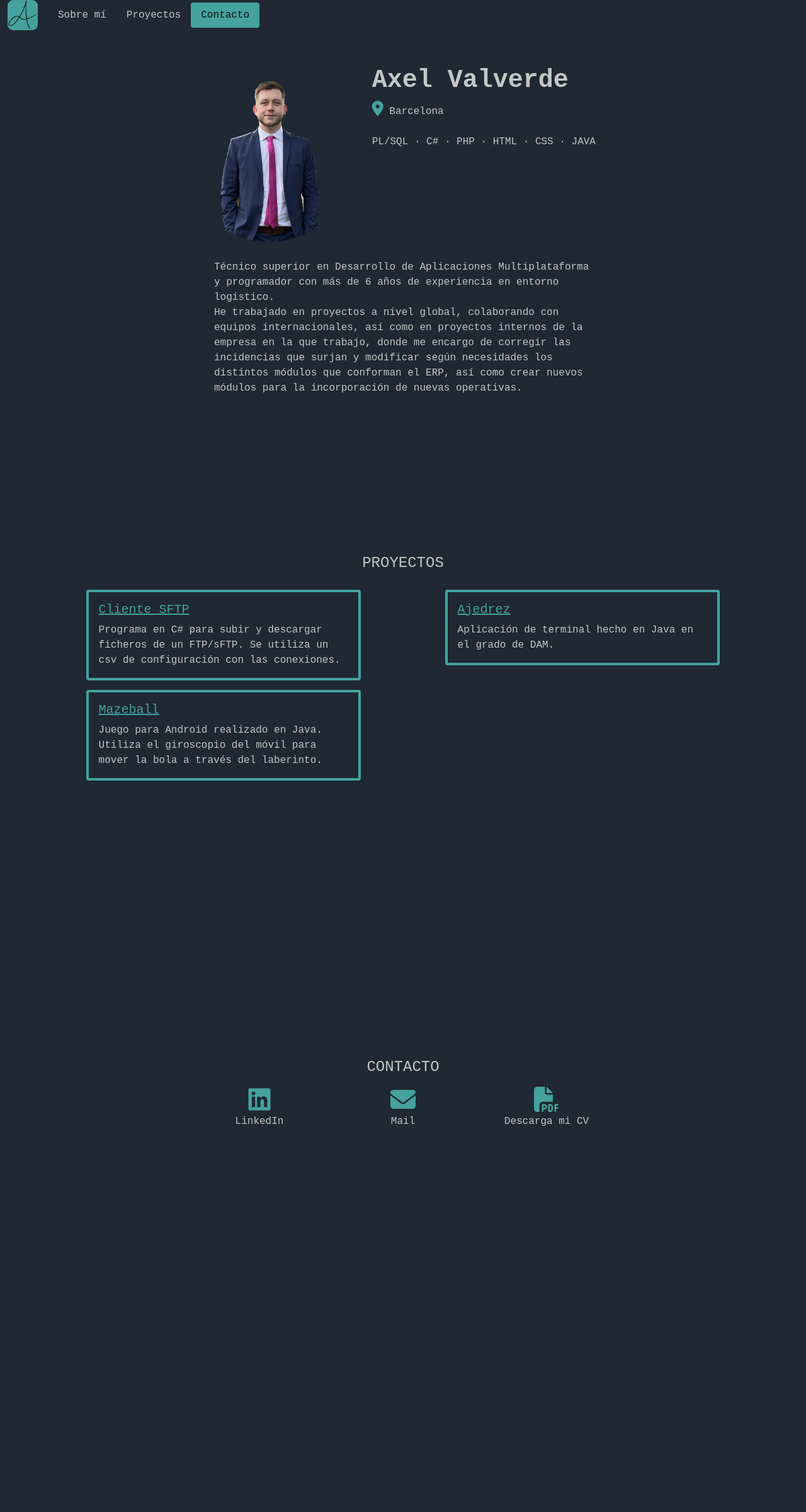
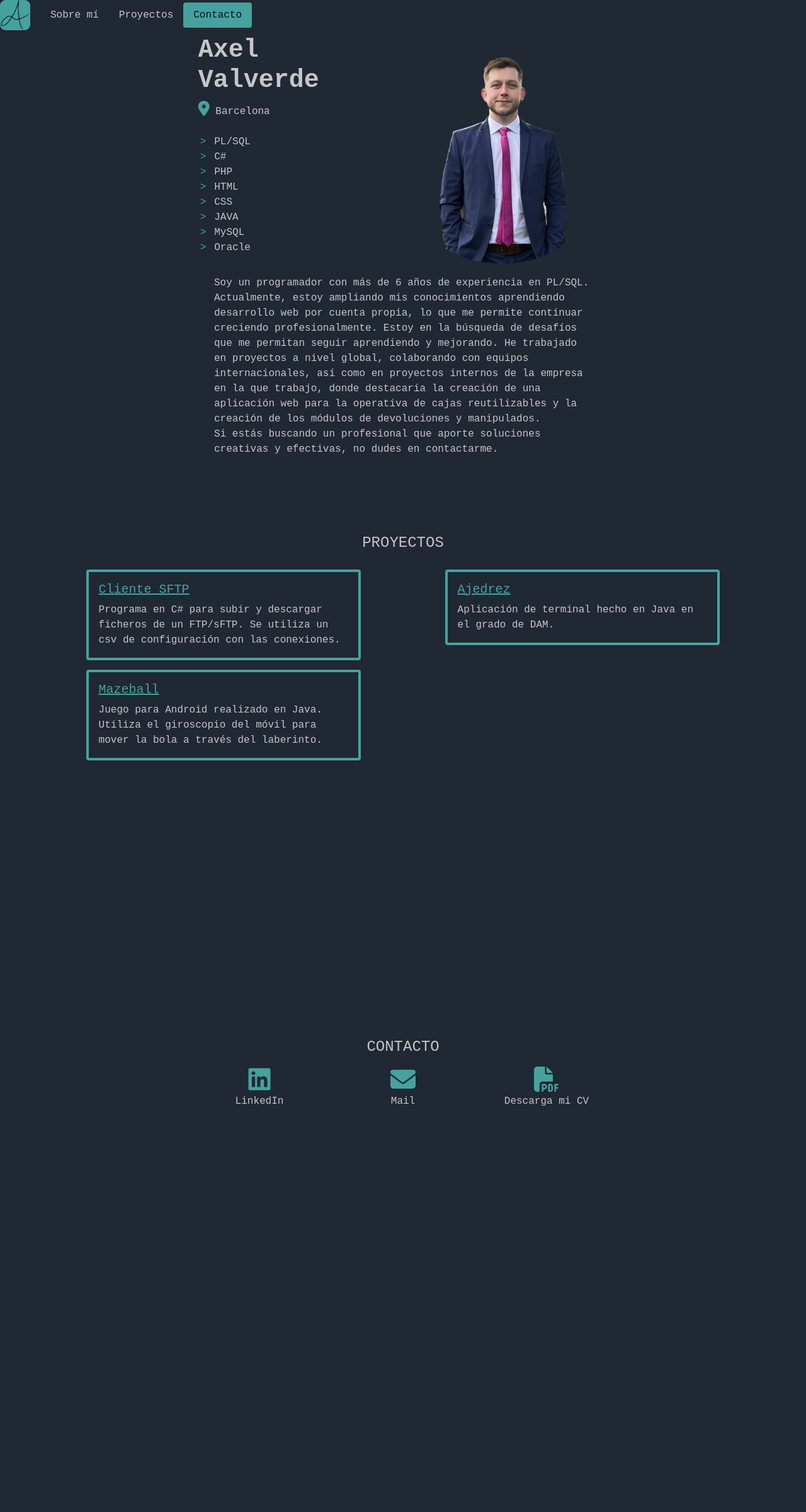
Before and after one commit to axelvs96/axelvs96.github.io, a PHP site: page / in a window 1280 px wide. Shown: the whole page at 63% size. Run offline with PHP 8.4, Linux system fonts and the light colour scheme; some libraries are stand-ins or nearby versions.

Commit message:
Arreglar diseño

```diff
--- a/index.html
+++ b/index.html
@@ -21,7 +21,7 @@
     <body class="p-0" data-bs-spy="scroll" data-bs-target=".navbar" data-bs-offset="50">
         <!-- Barra de navegacion -->
         <nav id="navbar-example2" class="navbar navbar-expand-lg navbar-light p-0 fixed-top">
-            <div class="container-fluid">
+            <div class="container-fluid p-0">
                 <a class="navbar-brand p-0" href="index.html"><img class="imgnav" src="/images/logoA.PNG" alt=""  height="50" class="d-inline-block align-text-top p-0"/></a>
                 <button class="navbar-toggler" type="button" data-bs-toggle="collapse" data-bs-target="#navbarSupportedContent" aria-controls="navbarSupportedContent" aria-expanded="false" aria-label="Toggle navigation">
                     <span class="navbar-toggler-icon"></span>
@@ -45,17 +45,28 @@
             <!-- Distintos apartados -->
                 <!-- Sobre mi / presentacion -->
                 <div id="aboutme" class="container-fluid presentacion seccion">
-                    <div class="row mt-4">
+                    <div class="row mt-2 minombre">
                         <div class="col"></div>
-                        <div class="col">
-                            <div class="text-center">
-                                <img src="/images/IMG_0173.PNG" class="foto">
-                            </div>
-                        </div>
-                        <div class="col-4 text-left">
+                        <div class="col text-left">
                             <h1><strong>Axel Valverde</strong></h1>
                             <i class="fa-solid fa-location-dot"></i><p class="d-inline"> Barcelona</p>
-                           <br><br><p>PL/SQL · C# · PHP · HTML · CSS · JAVA</p>
+                            <br>
+                            <br>
+                            <p>
+                                <mark>></mark> PL/SQL<br>
+                                <mark>></mark> C#<br>
+                                <mark>></mark> PHP<br>
+                                <mark>></mark> HTML<br>
+                                <mark>></mark> CSS<br>
+                                <mark>></mark> JAVA<br>
+                                <mark>></mark> MySQL<br>
+                                <mark>></mark> Oracle<br>
+                            </p>
+                        </div>
+                        <div class="col align-self-center">
+                            <div class="text-left">
+                                <img src="/images/Axel1.PNG" class="foto">
+                            </div>
                         </div>
                         <div class="col"></div>
                     </div>
@@ -68,9 +79,16 @@
                     <div class="row mt-1">
                         <div class="col-xl"></div>
                         <div class="col-xl-6 text-justify">
-                            <div class="intro p-0 mt-3">
-                                <p class="p-2">Técnico superior en Desarrollo de Aplicaciones Multiplataforma y programador con más de 6 años de experiencia en entorno logístico.
-                                    <br>He trabajado en proyectos a nivel global, colaborando con equipos internacionales, así como en proyectos internos de la empresa en la que trabajo, donde me encargo de corregir las incidencias que surjan y modificar según necesidades los distintos módulos que conforman el ERP, así como crear nuevos módulos para la incorporación de nuevas operativas.
+                            <div class="intro p-0 mt-1">
+                                <p class="p-2">
+                                    Soy un programador con más de 6 años de experiencia en PL/SQL.
+                                    Actualmente, estoy ampliando mis conocimientos aprendiendo desarrollo web por cuenta propia,
+                                        lo que me permite continuar creciendo profesionalmente.
+                                    Estoy en la búsqueda de desafíos que me permitan seguir aprendiendo y mejorando.
+                                    He trabajado en proyectos a nivel global, colaborando con equipos internacionales,
+                                        así como en proyectos internos de la empresa en la que trabajo, donde destacaría la creación de una aplicación web
+                                        para la operativa de cajas reutilizables y la creación de los módulos de devoluciones y manipulados.
+                                    <br>Si estás buscando un profesional que aporte soluciones creativas y efectivas, no dudes en contactarme.
                                 </p>
                             </div>
                         </div>
--- a/style.css
+++ b/style.css
@@ -16,6 +16,10 @@ body{
     height: 100%;
     background-color: var(--fondo2) !important;
     font-family: 'Courier New', monospace !important;
+}
+
+.minombre>*{
+    padding-right: 0 !important;
 }
 
 #secciones, .navbar{
@@ -43,6 +47,7 @@ body{
     color: var(--texto) !important;
 }
 
+
 h1, /* nombre */
 h2,
 h4, /* titulo secciones */
@@ -64,33 +69,25 @@ p  /* texto, descripcion proyectos y enlaces contacto*/
     margin-top: 2%;
 }
 
+mark{
+    color: var(--marco) !important;
+    background-color: var(--fondo2) !important;
+}
 
 .linkcard{
     color: var(--marco) !important;
 }
 
 .foto{
-    height: 50vmin;
-    width: 50vmin;
+    height: 55vmin;
+    width: 55vmin;
     border-radius: 50%;
-    /*box-shadow: 0 0 40px 20px #44af9d;*/
-  /* in order: x offset, y offset, blur size, spread size, color */
-  /* blur size and spread size are optional (they default to 0) */
-    /*box-shadow:
-    inset 0 0 50px #fff,      /* inner white *
-    inset 20px 0 80px #44af9d,   /* inner left magenta short *
-    inset -20px 0 80px #0ff,  /* inner right cyan short *
-    inset 20px 0 300px #44af9d,  /* inner left magenta broad *
-    inset -20px 0 300px #0ff, /* inner right cyan broad *
-    0 0 50px #fff,            /* outer white *
-    -10px 0 80px #44af9d,        /* outer left magenta *
-    10px 0 80px #0ff;         /* outer right cyan *
-    */
 }
+
 
 .contacto{
     height: 60vh;
-    padding-top: 10rem !important;
+    padding-top: 7rem !important;
 }
 
 .presentacion, .proyectos {
@@ -122,12 +119,12 @@ i{
 
     .presentacion, .proyectos, .contacto{
         height: 100vh;
-        padding-top: 5rem !important;
+        padding-top: 3rem !important;
     }
 
     .foto{
-        height: 35vmin;
-        width: 35vmin;
+        height: 45vmin;
+        width: 45vmin;
 
     }
 
@@ -136,4 +133,8 @@ i{
 
     }
 
+    .minombre>*{
+        padding-right: 1.5rem * .5 !important;
+    }
+
  }
```
Also changed, not shown: images/Axel1.PNG (renamed from images/IMG_0173.PNG), 2 other files.
